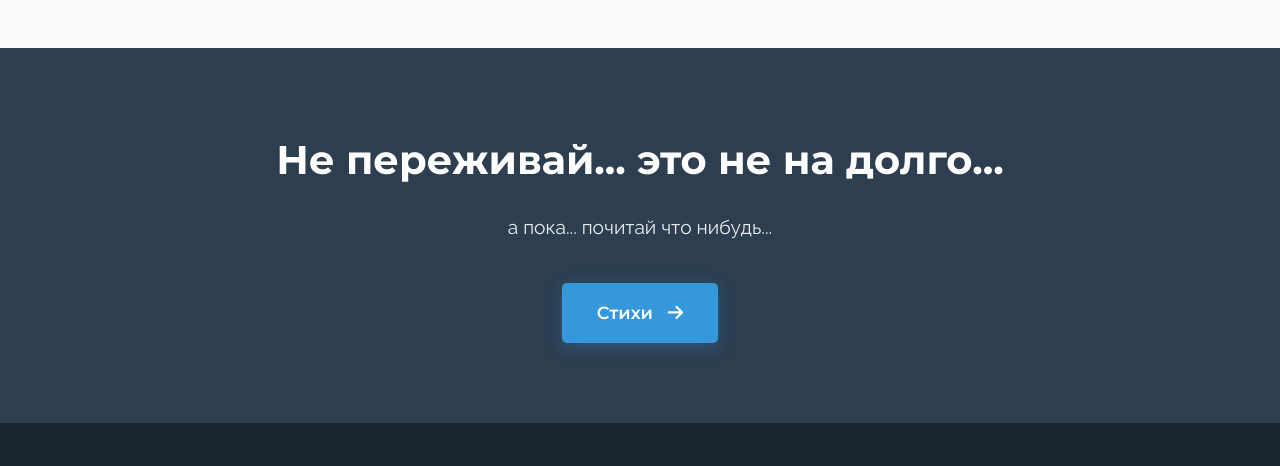
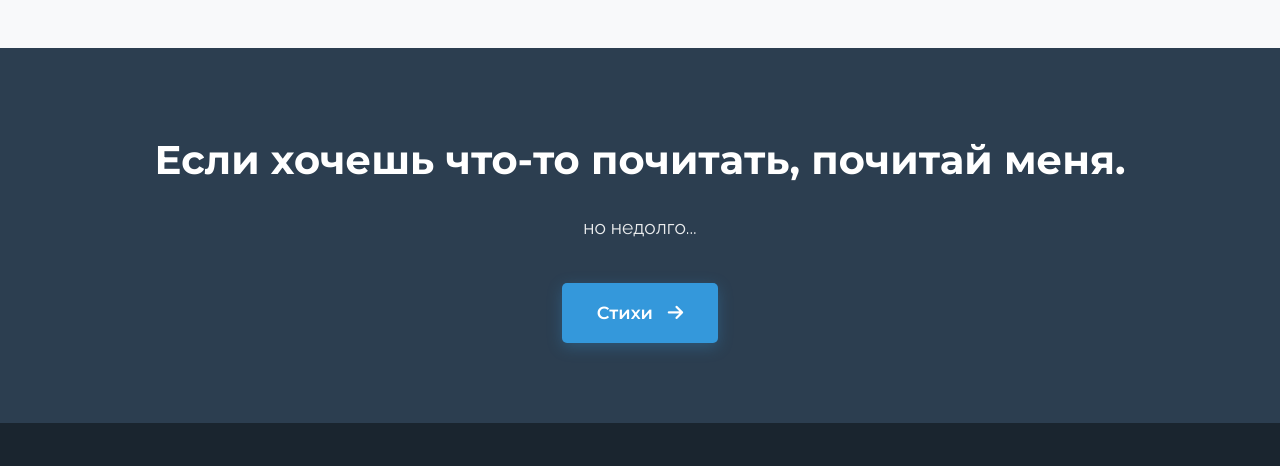
Before and after one commit to Deciptikon/deciptikon, a plain HTML site: page index.html in a window 1280 px wide. Shown: the part 960-1426 px from the top of the page. Drawn offline with Linux system fonts and the light colour scheme.

Commit message:
шутка

```diff
--- a/index.html
+++ b/index.html
@@ -132,8 +132,8 @@
       <!-- Блок с призывом к действию -->
       <section class="cta-section">
         <div class="container">
-          <h2>Не переживай... это не на долго...</h2>
-          <p>а пока... почитай что нибудь...</p>
+          <h2>Если хочешь что-то почитать, почитай меня.</h2>
+          <p>но недолго...</p>
           <a href="/pages/poetry/poetry.html" class="btn cta-btn"
             >Стихи <i class="fas fa-arrow-right"></i
           ></a>
```
